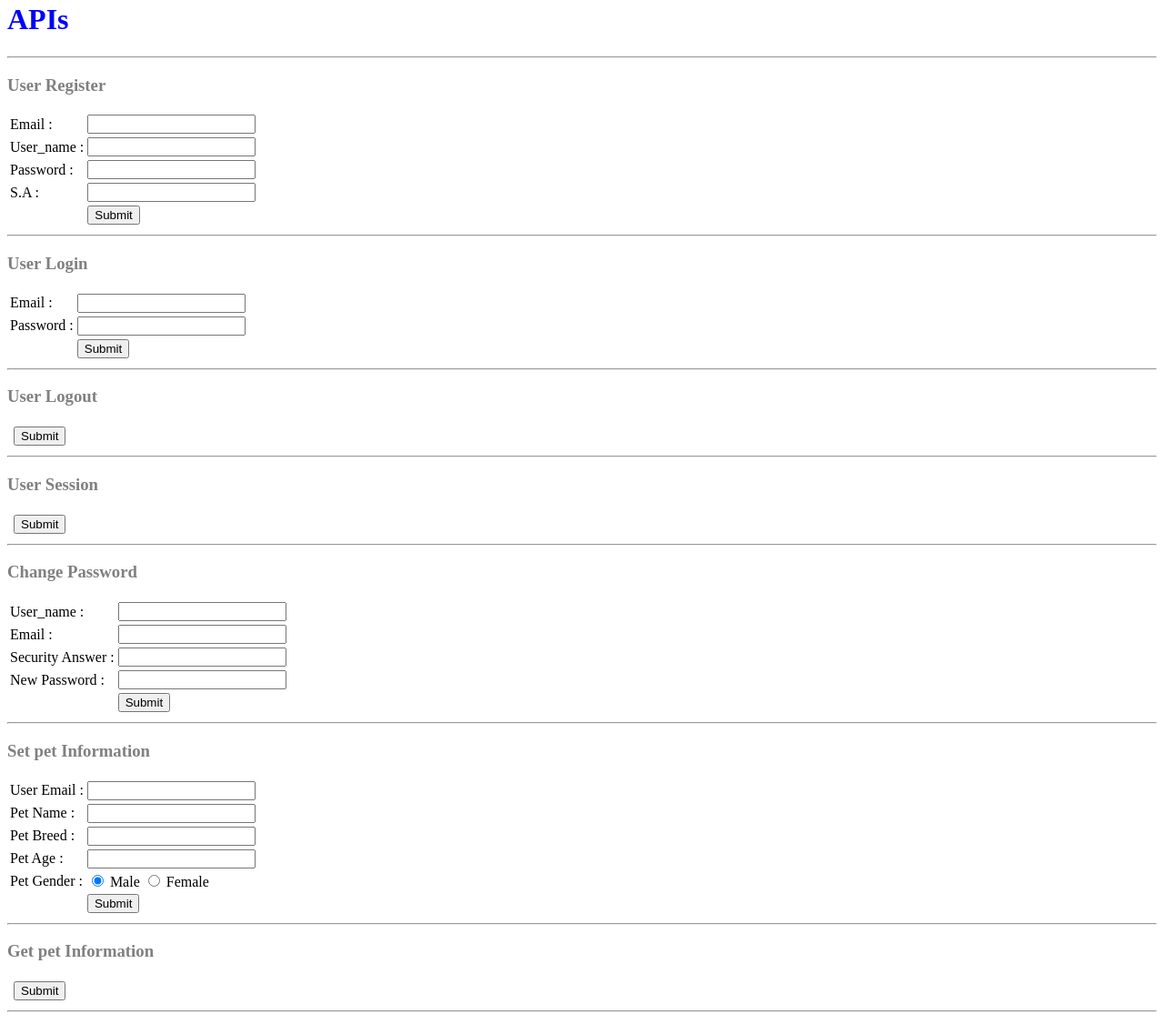
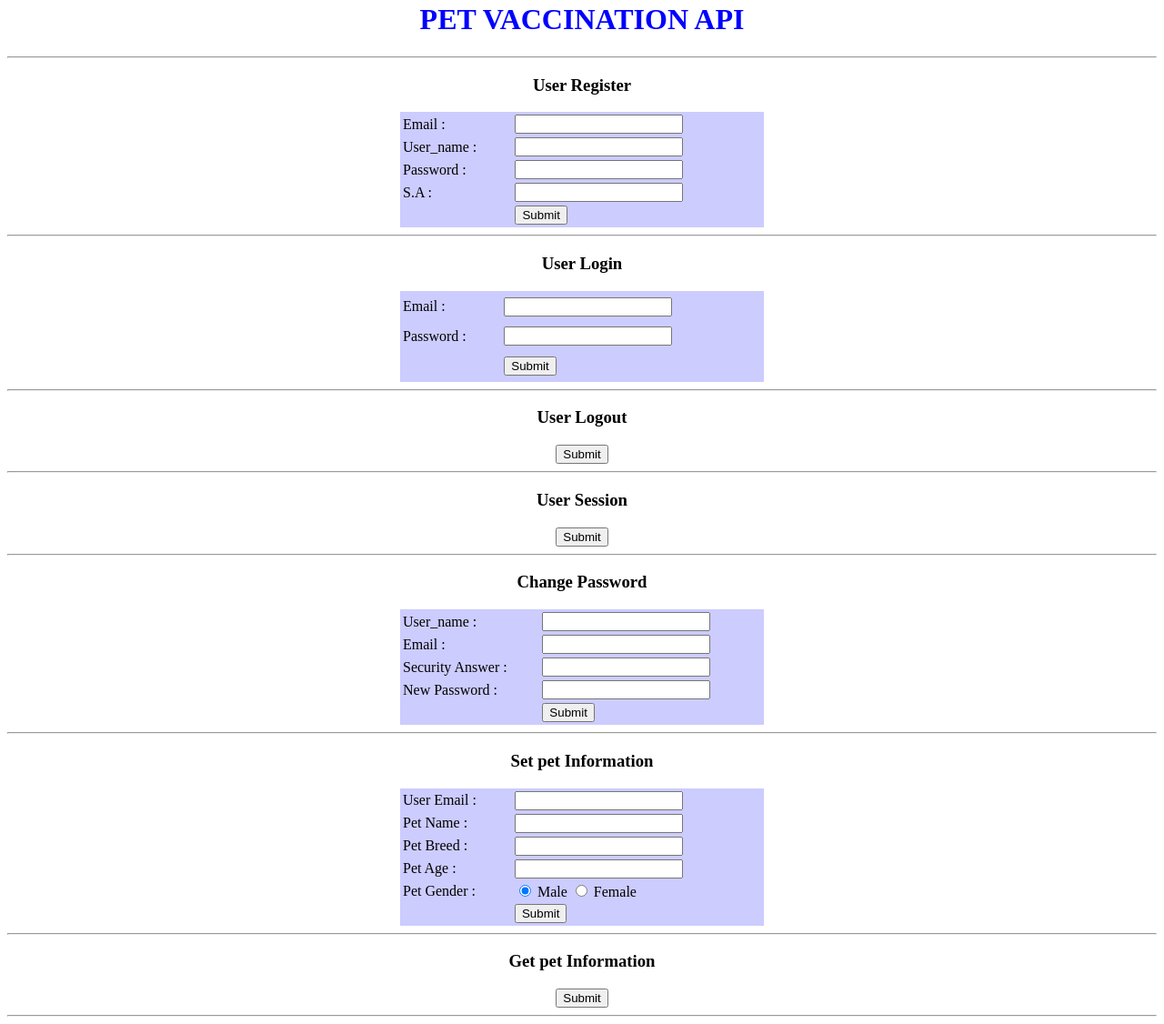
Before and after one commit to Priyankadev/pet_vaccination_api, a plain HTML site: page templates/index.html in a window 1280 px wide. Shown: the part 18-1144 px from the top of the page at 91% size. Drawn offline with Linux system fonts and the light colour scheme.

Commit message:
update UI

```diff
--- a/templates/index.html
+++ b/templates/index.html
@@ -2,15 +2,15 @@
 <html lang="en">
 <head>
     <meta charset="UTF-8">
-    <title>Title</title>
+    <center><title>PET VACCINATION API</title>
 </head>
 <body>
-<h1 style="color:blue;"> APIs</h1>
+<h1  style="color:blue;"> PET VACCINATION API</h1>
 <hr>
 
-<h3 style="color:gray;"> User Register</h3>
+<h3 > User Register</h3>
 <form action="/api/register" method="post">
-    <table>
+    <table bgcolor="#ccccff" width="400" height="100">
         <tr>
             <td>Email :</td><td><input type="email" name="email" value="" required=""></td>
         </tr>
@@ -34,9 +34,9 @@
 
 
 
-<h3 style="color:gray;"> User Login</h3>
+<h3> User Login</h3>
 <form action="/api/login" method="post">
-    <table>
+    <table bgcolor="#ccccff" width="400" height="100">
         <tr>
             <td>Email :</td><td><input type="email" name="email" value="" required=""></td>
         </tr>
@@ -54,32 +54,29 @@
 </form>
 <hr>
 
-<h3 style="color:gray;"> User Logout</h3>
+<h3> User Logout</h3>
 <form action="/api/logout">
-    <table>
-           <tr>
-            <td></td><td><input type="submit"  value="Submit" ></td>
-        </tr>
+    <table bgcolor="#ccccff" width="400" >
+
+            <input type="submit"  value="Submit" >
+
 
     </table>
 </form>
 <hr>
 
 
-<h3 style="color:gray;"> User Session</h3>
+<h3 > User Session</h3>
 <form action="/api/whoami">
-    <table>
-           <tr>
-            <td></td><td><input type="submit"  value="Submit" ></td>
-        </tr>
-
+    <table bgcolor="#ccccff" width="400">
+           <input type="submit"  value="Submit" >
     </table>
 </form>
 <hr>
 
-<h3 style="color:gray;"> Change Password</h3>
+<h3> Change Password</h3>
 <form action="/api/reset_password" method="post">
-    <table>
+    <table bgcolor="#ccccff" width="400">
         <tr>
             <td>User_name :</td><td><input type="text" name="name" value="" required=""></td>
         </tr>
@@ -103,9 +100,9 @@
 <hr>
 
 
-<h3 style="color:gray;"> Set pet Information</h3>
+<h3> Set pet Information</h3>
 <form action="/api/set_pet_info" method="post">
-    <table>
+    <table bgcolor="#ccccff" width="400">
 
         <tr>
             <td>User Email :</td><td><input type="email" name="email" value="" required=""></td>
@@ -133,17 +130,14 @@
     </table>
 </form>
 <hr>
-<h3 style="color:gray;"> Get pet Information</h3>
+<h3> Get pet Information</h3>
 <form action="/api/get_pet_info">
-    <table>
-           <tr>
-            <td></td><td><input type="submit"  value="Submit" ></td>
-        </tr>
-
+    <table bgcolor="#ccccff" width="400">
+           <input type="submit"  value="Submit" >
     </table>
 </form>
 <hr>
 
-
+</center>
 </body>
 </html>
```
